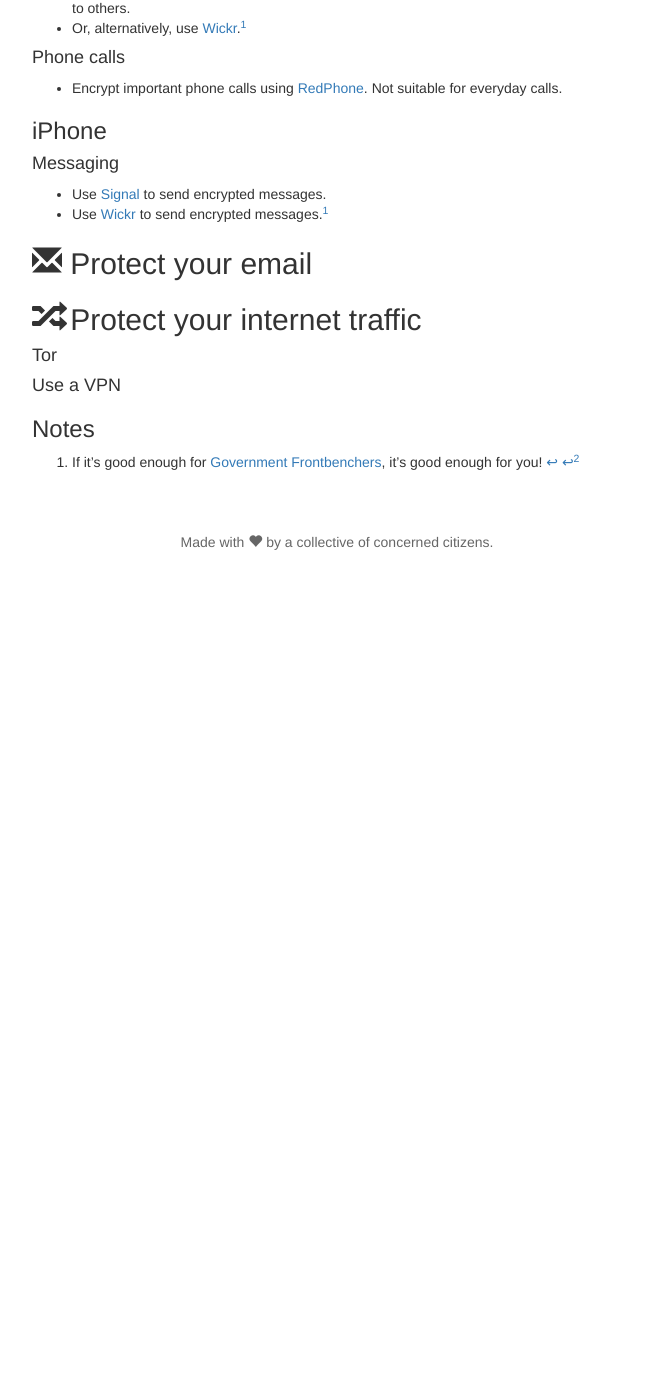
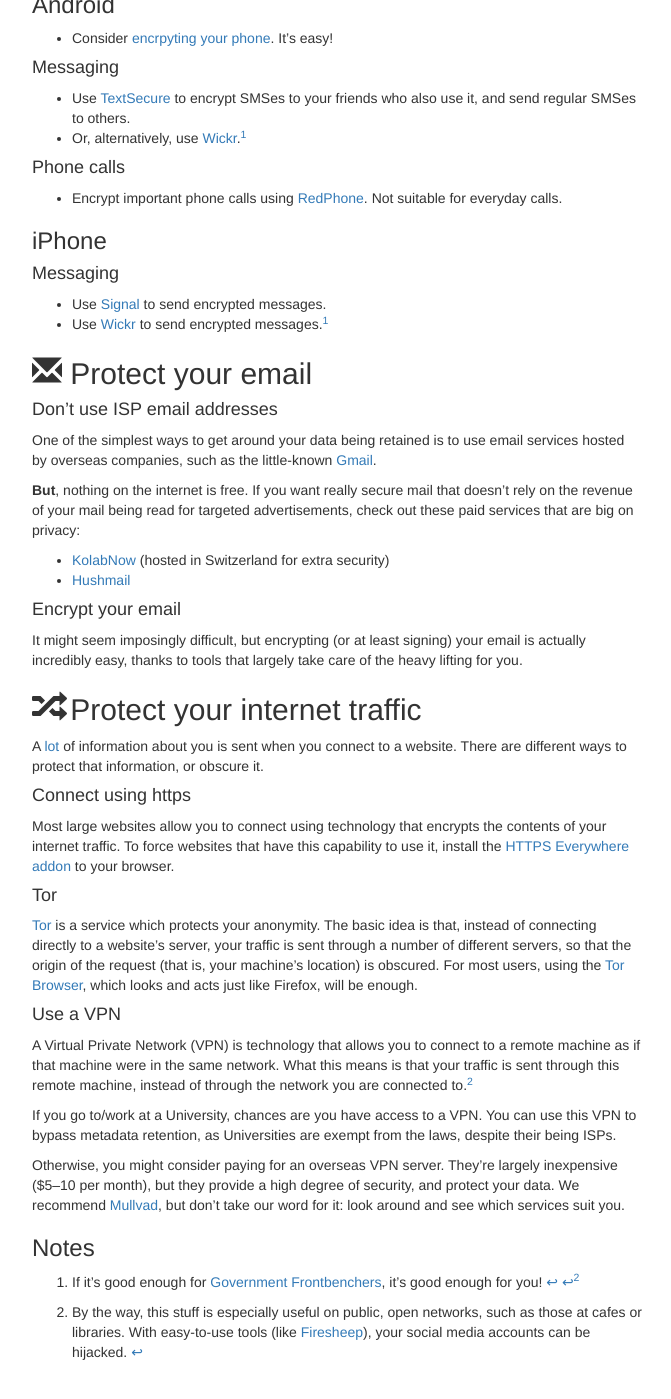
Before and after one commit to stragu/metametadata, a Jekyll site: the page built from protect.md, in a window 1280 px wide and 1400 px high, scrolled down 376 px. Shown: the whole window, without its empty margins (303-974 px from the left). Built offline with Jekyll 4.4.1, drawn with Linux system fonts in a browser that asks for light colours; nearby versions of some CDN libraries; before the commit the page ends 988 px from its top, so only the background shows below that; some of the changed text lies outside the part shown.

Commit message:
Added missing info. Still to add crypto for email.

```diff
--- a/protect.md
+++ b/protect.md
@@ -13,9 +13,15 @@
 
 ## <a name="phone"></a><span class="glyphicon glyphicon-phone"></span> Protect your phone
 
+- One of the simplest things you can do is to disable the GPS on your phone, which is constantly
+leaking details about your location to applications which request that data.
+While it's slightly less convinent, remember that most of the communications
+that are sent from your phone (Tweets, for example) can include information on your precise location. When you
+need to get directions you can just switch it back on.
+
 ### Android
 
-Consider [encrpyting your phone](http://www.howtogeek.com/141953/how-to-encrypt-your-android-phone-and-why-you-might-want-to/). It's easy!
+- Consider [encrpyting your phone](http://www.howtogeek.com/141953/how-to-encrypt-your-android-phone-and-why-you-might-want-to/). It's easy!
 
 #### Messaging
 
@@ -37,14 +43,51 @@
 
 ## <a name="email"></a><span class="glyphicon glyphicon-envelope"></span> Protect your email
 
+#### Don't use ISP email addresses
+One of the simplest ways to get around your data being retained is to use email services hosted by
+overseas companies, such as the little-known [Gmail](https://www.gmail.com).
+
+__But__, nothing on the internet is free. If you want really secure mail that doesn't rely on the
+revenue of your mail being read for targeted advertisements, check out these paid services that are
+big on privacy:
+
+- [KolabNow](https://kolabnow.com/) (hosted in Switzerland for extra security)
+- [Hushmail](https://www.hushmail.com/)
+
+#### Encrypt your email
+It might seem imposingly difficult, but encrypting (or at least signing) your email is actually incredibly
+easy, thanks to tools that largely take care of the heavy lifting for you.
 
 ## <a name="traffic"></a><span class="glyphicon glyphicon-random"></span> Protect your internet traffic
+A [lot](http://wtfismyip.com/) of information about you is sent when you connect to a website.
+There are different ways to protect that information, or obscure it.
+
+#### Connect using https
+Most large websites allow you to connect using technology that encrypts the contents of your internet
+traffic. To force websites that have this capability to use it, install the
+[HTTPS Everywhere addon](https://www.eff.org/Https-everywhere) to your browser.
+
+#### Tor
+[Tor](https://www.torproject.org/) is a service which protects your anonymity. The basic idea is that,
+instead of connecting directly to a website's server, your traffic is sent through a number of different
+servers, so that the origin of the request (that is, your machine's location) is obscured. For most users,
+using
+the [Tor Browser](https://www.torproject.org/projects/torbrowser.html.en), which looks and acts just like
+Firefox, will be enough.
+
+#### Use a VPN
+A Virtual Private Network (VPN) is technology that allows you to connect to a remote machine as if that
+machine were in the same network. What this means is that your traffic is sent through this remote machine,
+instead of through the network you are connected to.[^vpn]
 
 
+If you go to/work at a University, chances are you have access to a VPN. You can use this VPN to bypass
+metadata retention, as Universities are exempt from the laws, despite their being ISPs.
 
-#### Tor
-
-#### Use a VPN
+Otherwise, you might consider paying for an overseas VPN server. They're largely inexpensive ($5--10 per month), but
+they provide a high degree of security, and protect your data. We recommend [Mullvad](https://www.mullvad.net/en/), but
+don't take our word for it: look around and see which services suit you.
 
 ### Notes
 [^wickr]: If it's good enough for [Government Frontbenchers](http://www.theguardian.com/australia-news/australia-news-blog/2015/mar/02/wickr-the-secret-messaging-app-of-the-party-unfaithful), it's good enough for you!
+[^vpn]: By the way, this stuff is especially useful on public, open networks, such as those at cafes or libraries. With easy-to-use tools (like [Firesheep](https://codebutler.github.io/firesheep/)), your social media accounts can be hijacked.
```
